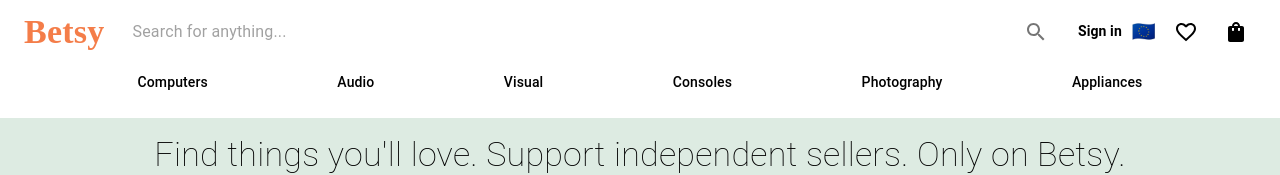
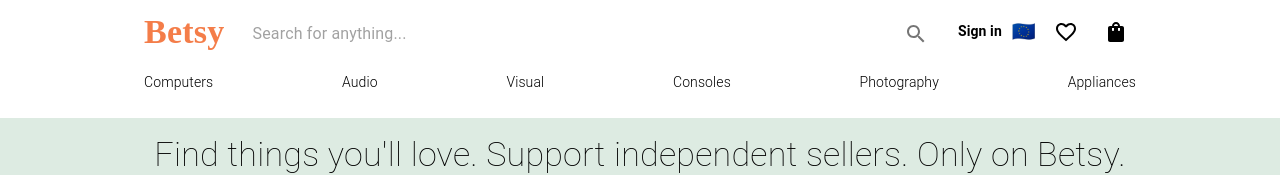
Before and after one commit to yasservanshalash/betsy, a React (Create React App) app in the folder client/: page / in a window 1280 px wide. Shown: the top 175 px of the page. Built offline with nearby package versions, Linux system fonts and the light colour scheme; a web font is replaced by a local one.

Commit message:
done with navbar for now

```diff
--- a/client/src/components/navBar/NavBar.tsx
+++ b/client/src/components/navBar/NavBar.tsx
@@ -1,5 +1,6 @@
 import {
     Box,
+    Container,
     IconButton,
     InputBase,
     Typography,
@@ -14,13 +15,12 @@ import {
 
   const NavBar = () => {
     return (
-      <Box sx={{p: 1}}>
+      <Box sx={{p: 1, width: {xs: "100%", md: "90%",lg: "80%"}, margin: {md: "0 auto"}}}>
         <Box
           sx={{
             display: "flex",
             justifyContent: "space-between",
             alignItems: "center",
-            mb: 2
           }}
         >
           <Box>
@@ -44,6 +44,8 @@ import {
               justifyContent: "space-between",
               flex: "1",
               flexGrow: "1",
+              position: "relative",
+              top: "2px",
               width: 400,
             }}
           >
@@ -103,13 +105,13 @@ import {
             </IconButton>
           </Box>
         </Box>
-        <Box sx={{display: {xs: "none", sm: "none", md: "flex"}, justifyContent: "space-evenly", mb: 2}}>
-        <Typography variant="subtitle2">Computers</Typography>
-        <Typography variant="subtitle2">Audio</Typography>
-        <Typography variant="subtitle2">Visual</Typography>
-        <Typography variant="subtitle2">Consoles</Typography>
-        <Typography variant="subtitle2">Photography</Typography>
-        <Typography variant="subtitle2">Appliances</Typography>
+        <Box sx={{display: {xs: "none", sm: "none", md: "flex"}, justifyContent: "space-between" , p:2}}>
+        <Typography variant="subtitle2" sx={{fontWeight: "light"}}>Computers</Typography>
+        <Typography variant="subtitle2" sx={{fontWeight: "light"}}>Audio</Typography>
+        <Typography variant="subtitle2" sx={{fontWeight: "light"}}>Visual</Typography>
+        <Typography variant="subtitle2" sx={{fontWeight: "light"}}>Consoles</Typography>
+        <Typography variant="subtitle2" sx={{fontWeight: "light"}}>Photography</Typography>
+        <Typography variant="subtitle2" sx={{fontWeight: "light"}}>Appliances</Typography>
 
         </Box>
       </Box>
```
